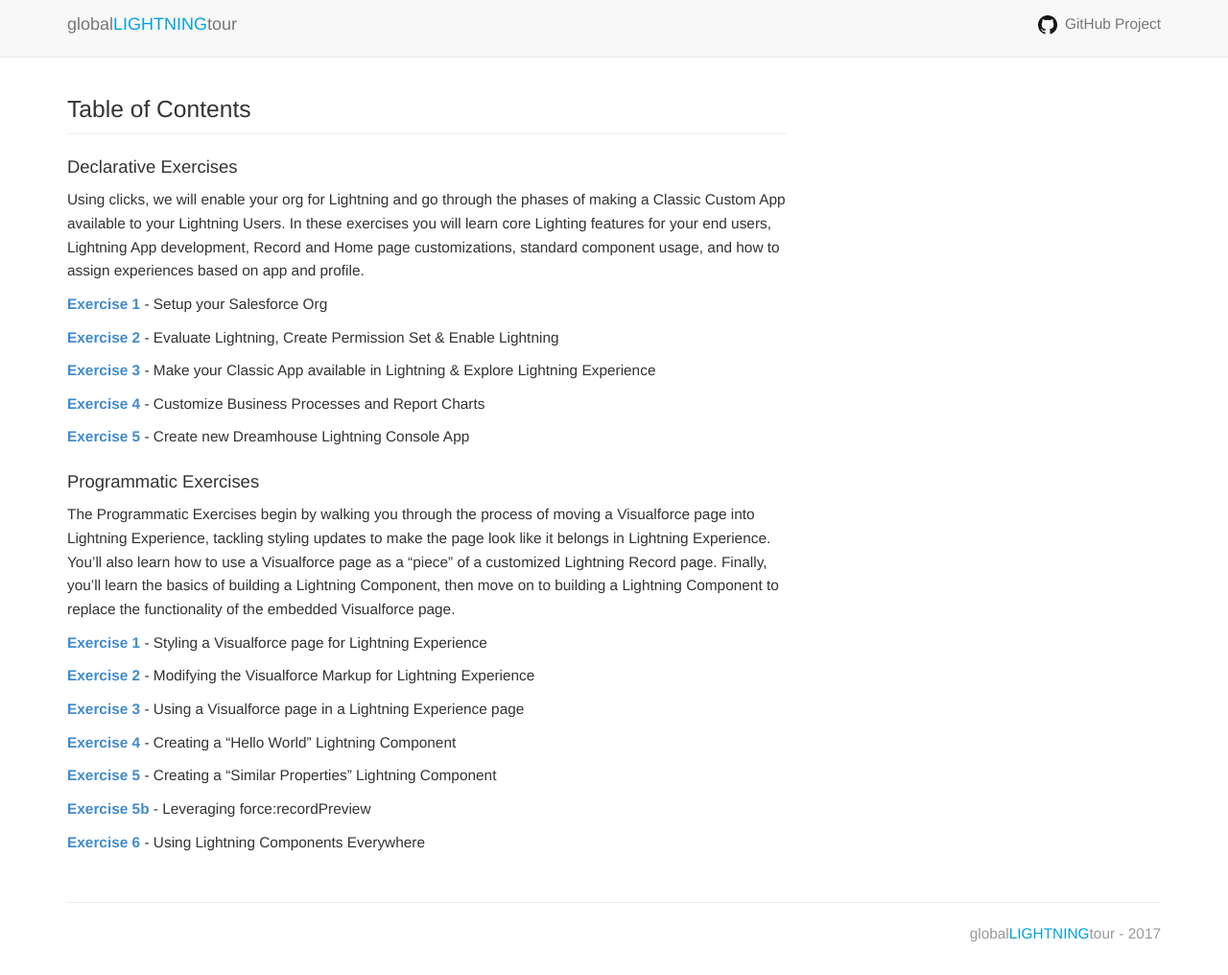
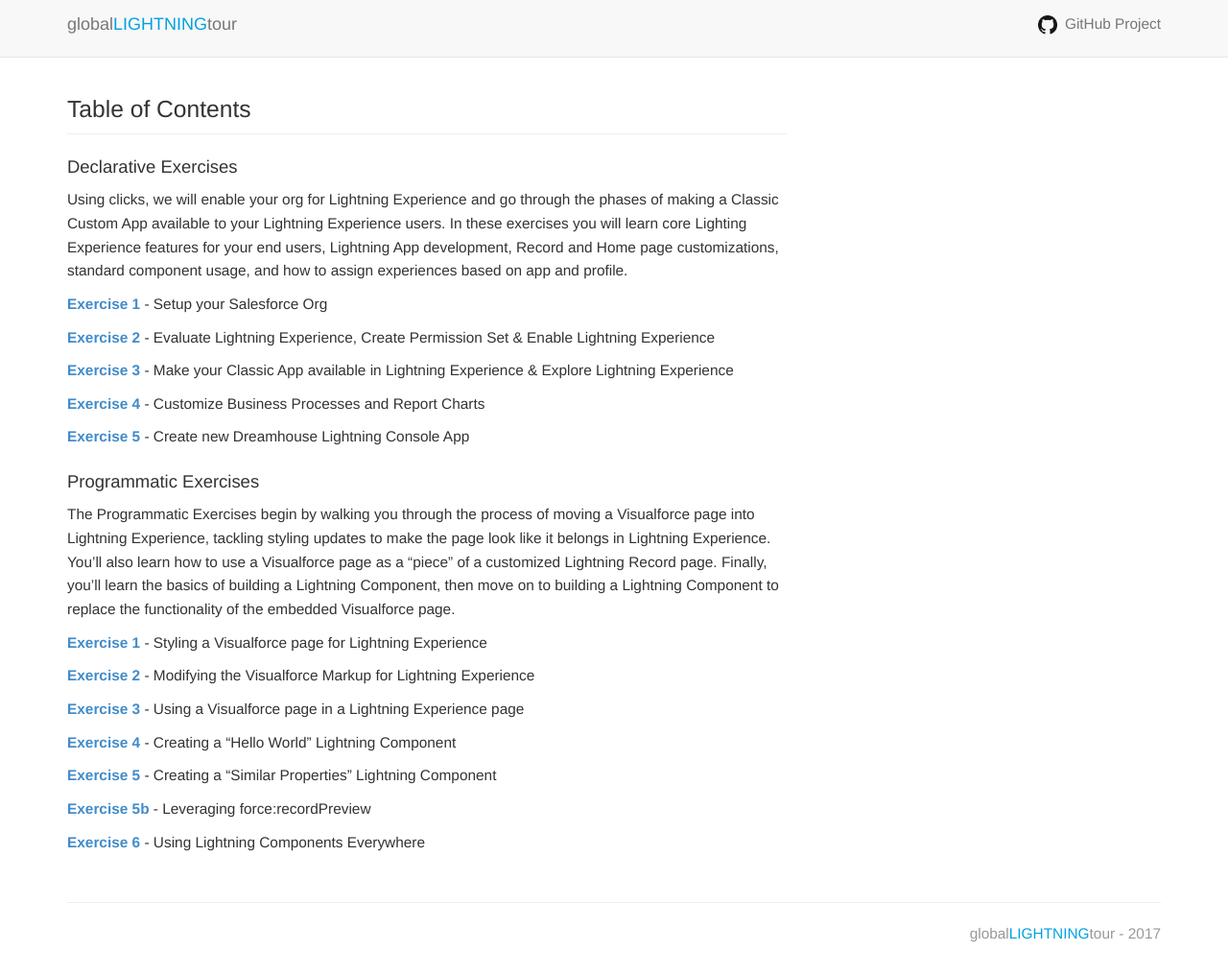
Before and after one commit to HassanNahhal/LightningNowWorkshop, a Jekyll site: the page built from TOC.md, in a window 1280 px wide. Shown: the whole page at 96% size. Built offline with Jekyll 4.4.1, drawn with Linux system fonts in a browser that asks for light colours.

Commit message:
Update TOC.md

```diff
--- a/TOC.md
+++ b/TOC.md
@@ -5,13 +5,13 @@ title: Table of Contents
 
 ### Declarative Exercises
 
-Using clicks, we will enable your org for Lightning and go through the phases of making a Classic Custom App available to your Lightning Users. In these exercises you will learn core Lighting features for your end users, Lightning App development, Record and Home page customizations, standard component usage, and how to assign experiences based on app and profile.
+Using clicks, we will enable your org for Lightning Experience and go through the phases of making a Classic Custom App available to your Lightning Experience users. In these exercises you will learn core Lighting Experience features for your end users, Lightning App development, Record and Home page customizations, standard component usage, and how to assign experiences based on app and profile.
 
 **[Exercise 1](Exercise_d1.html)** - Setup your Salesforce Org
 
-**[Exercise 2](Exercise_d2.html)** - Evaluate Lightning, Create Permission Set & Enable Lightning
+**[Exercise 2](Exercise_d2.html)** - Evaluate Lightning Experience, Create Permission Set & Enable Lightning Experience
 
-**[Exercise 3](Exercise_d3.html)** - Make your Classic App available in Lightning & Explore Lightning Experience
+**[Exercise 3](Exercise_d3.html)** - Make your Classic App available in Lightning Experience & Explore Lightning Experience
 
 **[Exercise 4](Exercise_d4.html)** - Customize Business Processes and Report Charts
 
```
